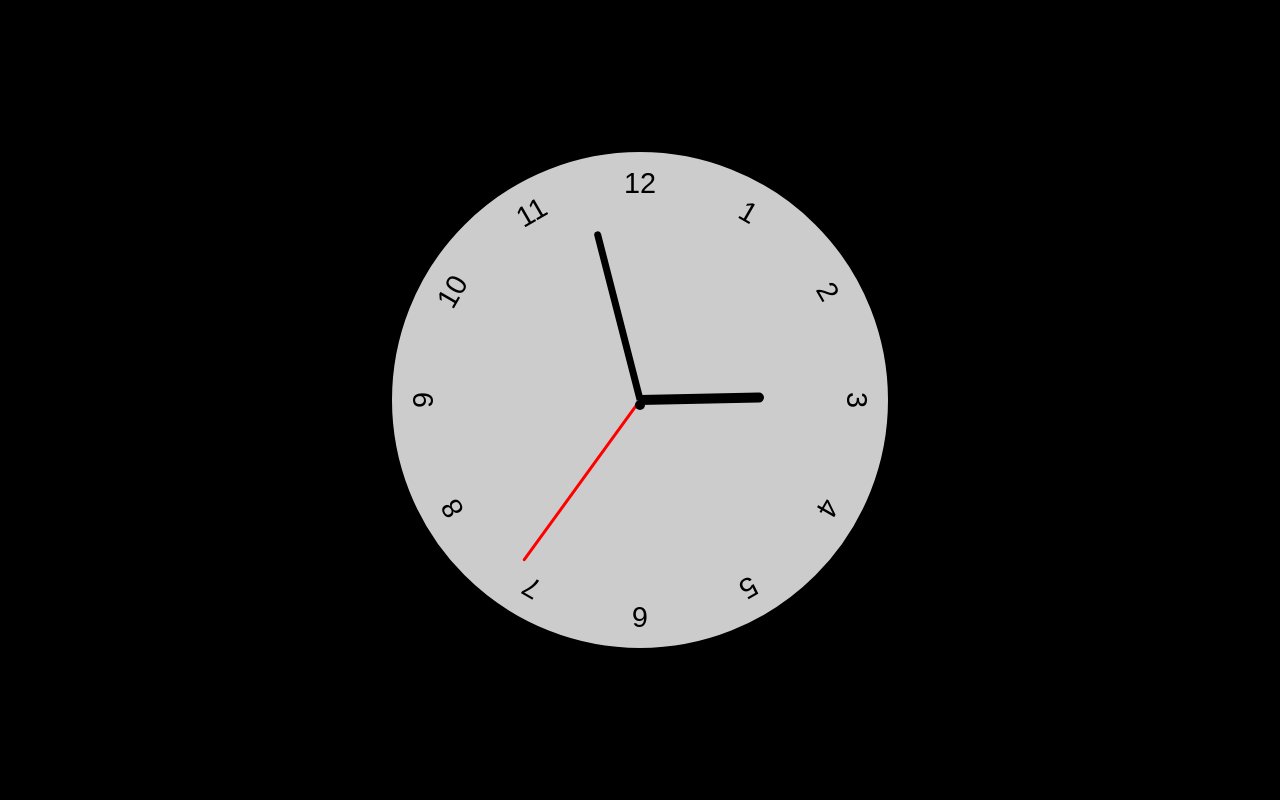
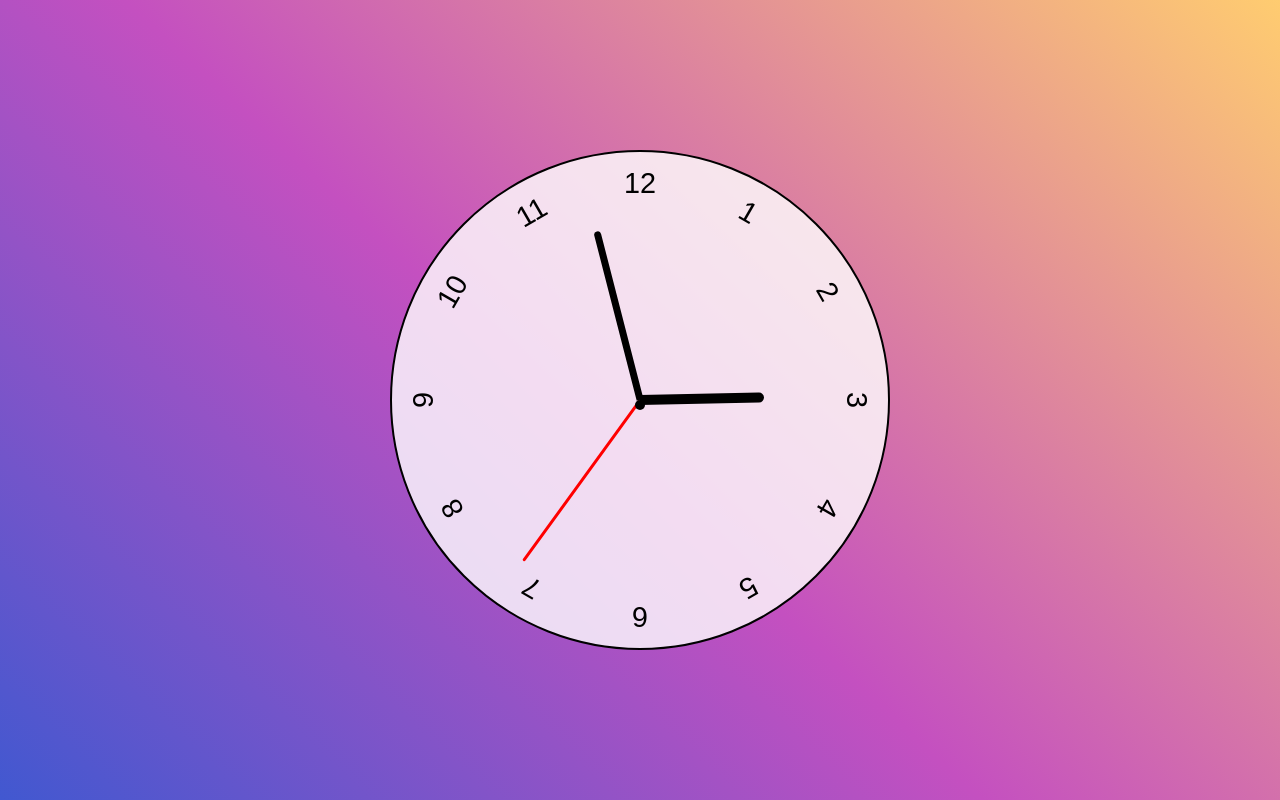
Before and after one commit to andredallier/rel-gio, a plain HTML site: page index.html in a window 1280 px wide. Drawn offline with Linux system fonts and the light colour scheme.

Commit message:
fix background-image clock

```diff
--- a/style.css
+++ b/style.css
@@ -6,7 +6,9 @@
 }
 
 body {
-    background: black;
+    background-image: linear-gradient(
+        43deg, #4158d0 0%, #c450c0 46%, #ffcc70 100%
+    );
     height: 100vh;
     display: flex;
     align-items: center;
```
